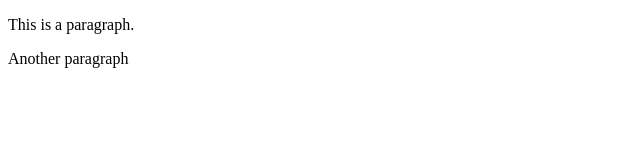
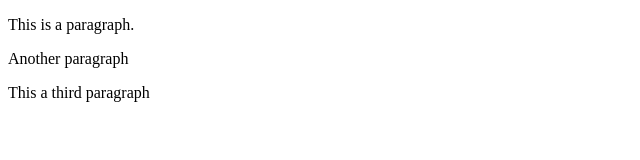
Before and after one commit to alemtutor/gittut, a plain HTML site: page index.html in a window 1280 px wide. Shown: the whole page, without its empty margins (0-640 px from the left). Drawn offline with Linux system fonts and the light colour scheme.

Commit message:
A third paragraph is added

```diff
--- a/index.html
+++ b/index.html
@@ -6,5 +6,6 @@
 <body>
 <p>This is a paragraph.</p>
 <p>Another paragraph</p>
+<p>This a third paragraph</>
 </body>
 </html>
```
